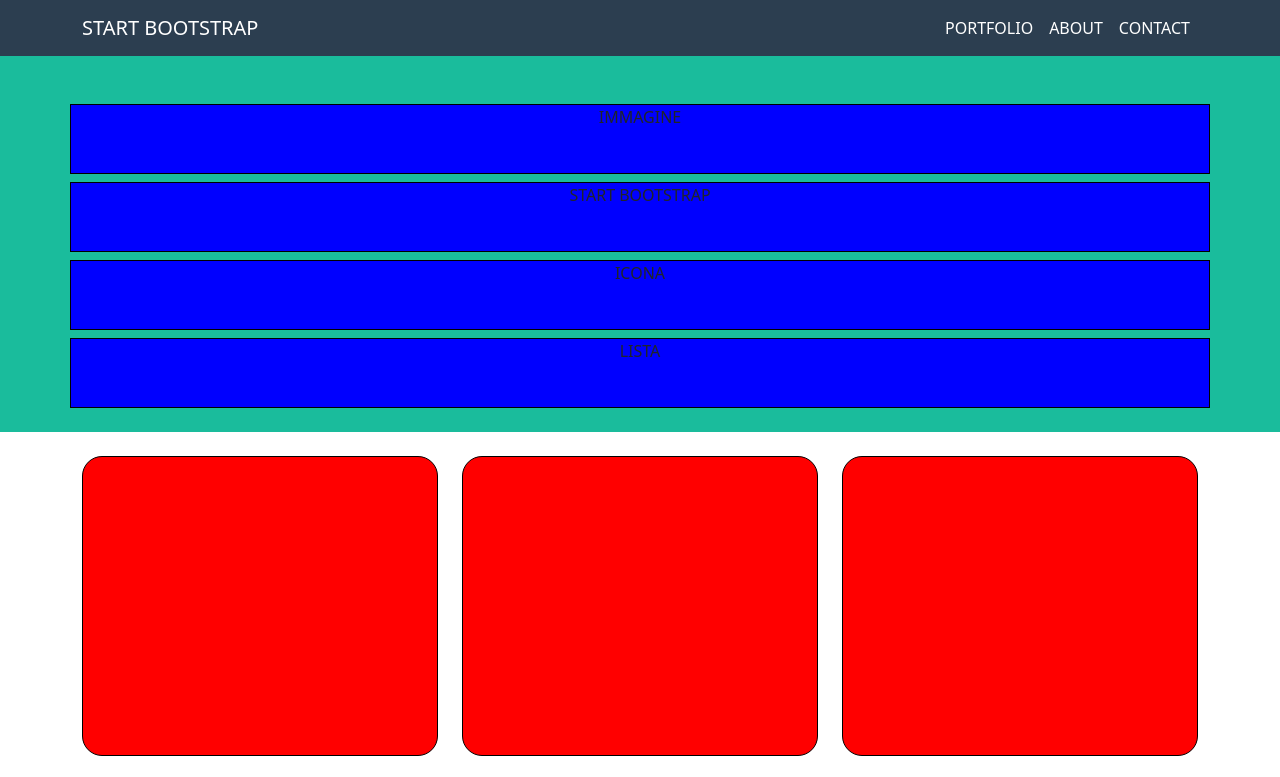
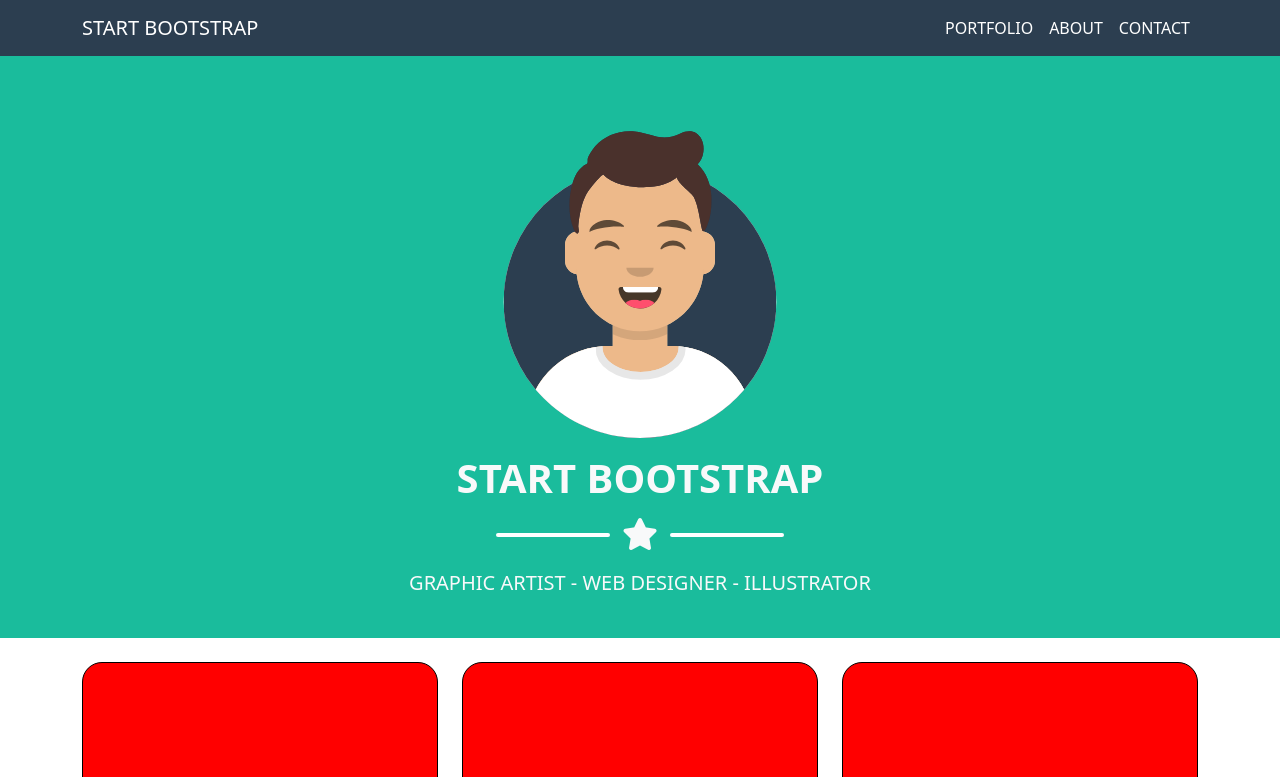
Before and after one commit to GioGio4/html-css-bootstrap-freelancer, a plain HTML site: page index.html in a window 1280 px wide. Shown: the top 777 px of the page. Drawn offline with nearby package versions, Linux system fonts and the light colour scheme.

Commit message:
Complete section jumbotron + style

```diff
--- a/css/style.css
+++ b/css/style.css
@@ -10,6 +10,16 @@ a{
     color: inherit;
 }
 
+/* ************************
+    UTILS
+***************************/
+
+.splitter-white{
+    width: 10%;
+    height: 4px;
+    border-radius: 10px;
+    background-color:white;
+}
 
 /* ************************
     HEADER
@@ -18,7 +28,6 @@ a{
 .bg-custom-nav{
     background-color: #2c3e50;
 }
-
 
 
 /* ************************
@@ -30,17 +39,14 @@ a{
 
 }
 
-.jumbotron .row .col{
-    /* Debug */
-    background-color: blue;
-    height: 70px;
-    border: 1px solid black;
+.avatar-img{
+    max-width: 300px;
 }
+
 
 .portfolio{
     background-color: white;
     margin-bottom: 2rem;
-
 }
 
 .card{
--- a/index.html
+++ b/index.html
@@ -5,6 +5,11 @@
     <meta http-equiv="X-UA-Compatible" content="IE=edge">
     <meta name="viewport" content="width=device-width, initial-scale=1.0">
     <title>Start Bootstrap</title>
+
+    <!-- FontAwesome -->
+    <link rel="stylesheet" href="https://cdnjs.cloudflare.com/ajax/libs/font-awesome/6.2.1/css/all.min.css"
+    integrity="sha512-MV7K8+y+gLIBoVD59lQIYicR65iaqukzvf/nwasF0nqhPay5w/9lJmVM2hMDcnK1OnMGCdVK+iQrJ7lzPJQd1w=="
+    crossorigin="anonymous" referrerpolicy="no-referrer" />
 
     <!-- Bootstrap -->
     <link href="https://cdn.jsdelivr.net/npm/bootstrap@5.2.3/dist/css/bootstrap.min.css" rel="stylesheet"
@@ -45,18 +50,37 @@
 
     <main>
         <!-- Section Jumbotron -->
-        <section class="jumbotron">
+        <section class="jumbotron py-5 ">
 
-            <div class="container">
+            <div class="container text-center text-light">
 
-                <div class="row py-5 gy-2 text-center row-cols-1">
+                    <div class="my-3">
+                        <img class="avatar-img" src="./img/avatar.svg" alt="Avatar">
+                    </div>
 
-                    <div class="col"> IMMAGINE</div>
-                    <div class="col">START BOOTSTRAP</div>
-                    <div class="col">ICONA</div>
-                    <div class="col">LISTA</div>
+                    <div>
+                        <h1 class="fw-bold">START BOOTSTRAP</h1>
+                    </div>
 
-                </div>
+                    <div class="splitter-icon my-3 row justify-content-center align-items-center ">
+
+                        <div class="splitter-white col-auto">
+                        </div>
+
+                        <div class="col-auto">
+                            <i class="fs-2 fa-solid fa-star"></i>
+                        </div>
+
+                        <div class="splitter-white col-auto">
+                        </div>
+
+
+                    </div>
+                    <div class="">
+                        <p class="fs-5">GRAPHIC ARTIST - WEB DESIGNER - ILLUSTRATOR</p>
+                    </div>
+
+
             </div>
 
         </section>
```
Also changed, not shown: img/avatar.svg (added).
